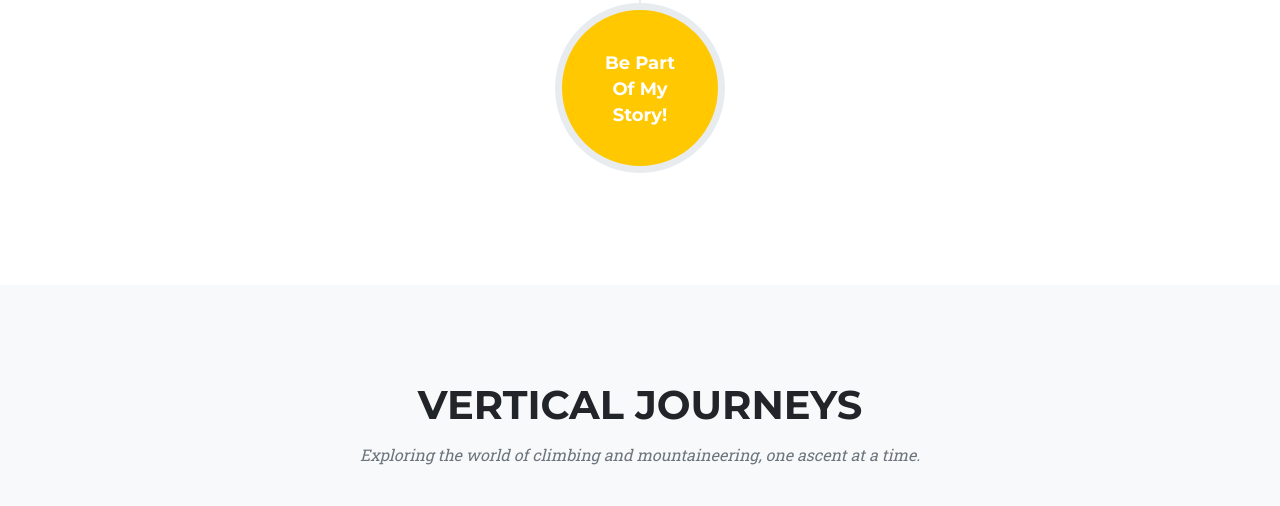
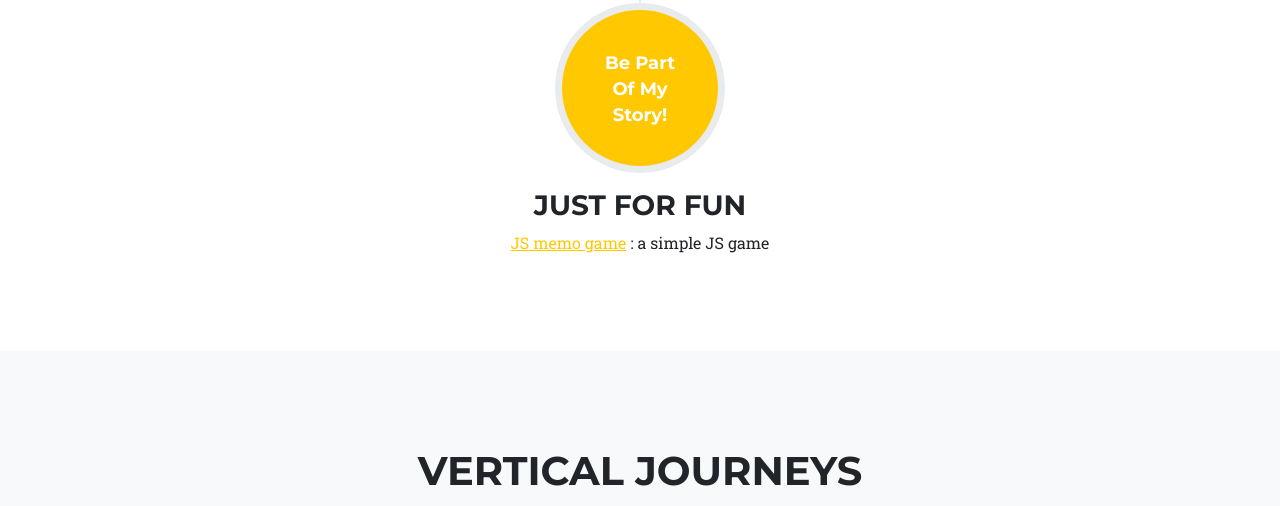
Before and after one commit to ArielRaskin/cv, a plain HTML site: page index.html in a window 1280 px wide. Shown: the part 4267-4773 px from the top of the page. Drawn offline with nearby package versions, Linux system fonts and the light colour scheme.

Commit message:
Add files via upload

```diff
--- a/index.html
+++ b/index.html
@@ -278,6 +278,11 @@ My automation work reduces manual effort and guarantees faster, repeatable testi
                         </div>
                     </li>
                 </ul>
+            </div>
+            <div class="text-center">
+                <h3 class="section-heading text-uppercase">Just for Fun</h3>
+                <a class="for_fun" href="https://arielraskin.github.io/memogame/" target="_parent">JS memo game</a>
+                : a simple JS game
             </div>
         </section>
         <!-- Team-->
@@ -605,10 +610,5 @@ Because matcha is made from high-quality tea, and the whole leaves are ingested,
         <script src="https://cdn.jsdelivr.net/npm/bootstrap@5.2.3/dist/js/bootstrap.bundle.min.js"></script>
         <!-- Core theme JS-->
         <script src="js/scripts.js"></script>
-        <!-- * * * * * * * * * * * * * * * * * * * * * * * * * * * * * * * * * * * * * * * *-->
-        <!-- * *                               SB Forms JS                               * *-->
-        <!-- * * Activate your form at https://startbootstrap.com/solution/contact-forms * *-->
-        <!-- * * * * * * * * * * * * * * * * * * * * * * * * * * * * * * * * * * * * * * * *-->
-        <script src="https://cdn.startbootstrap.com/sb-forms-latest.js"></script>
     </body>
 </html>
```
